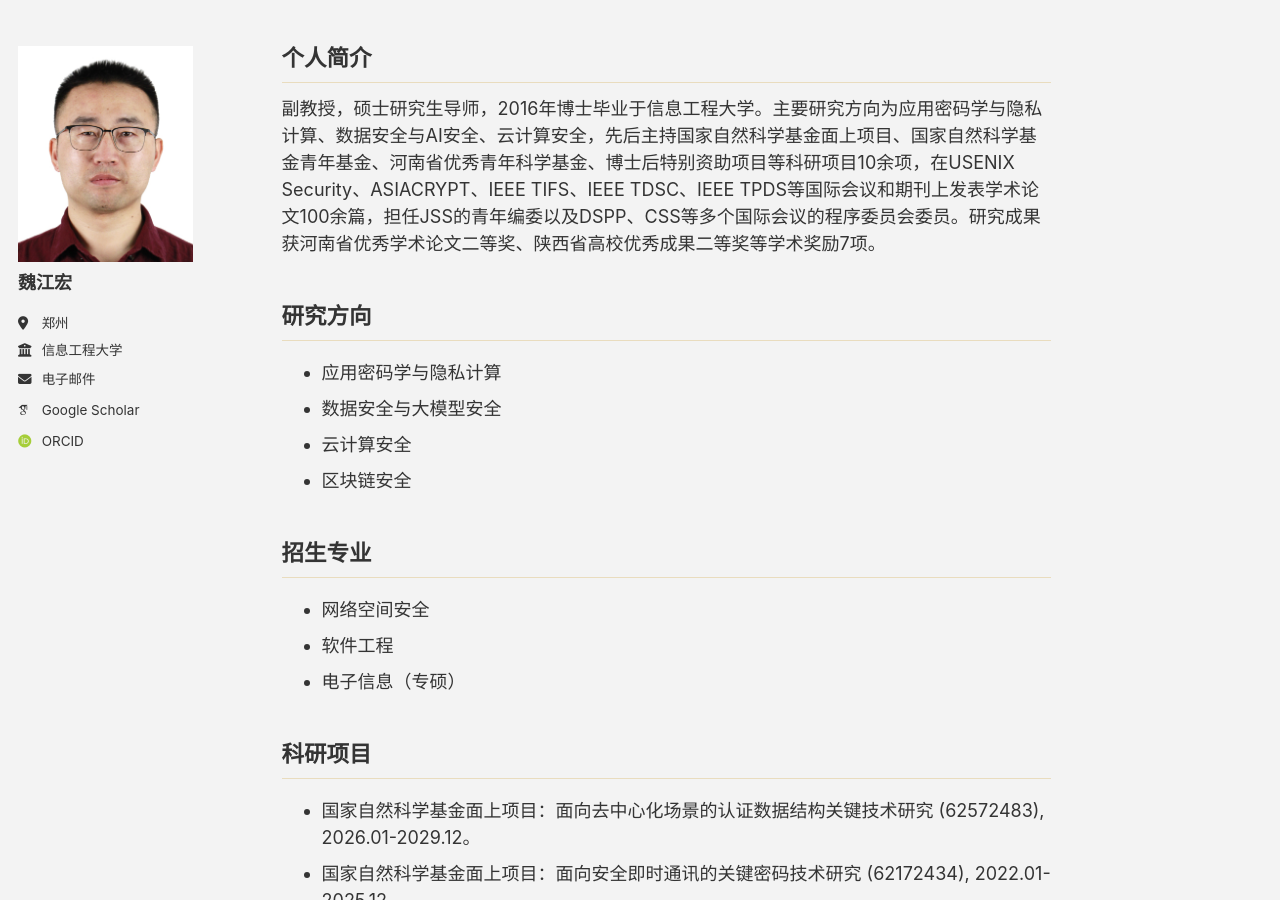
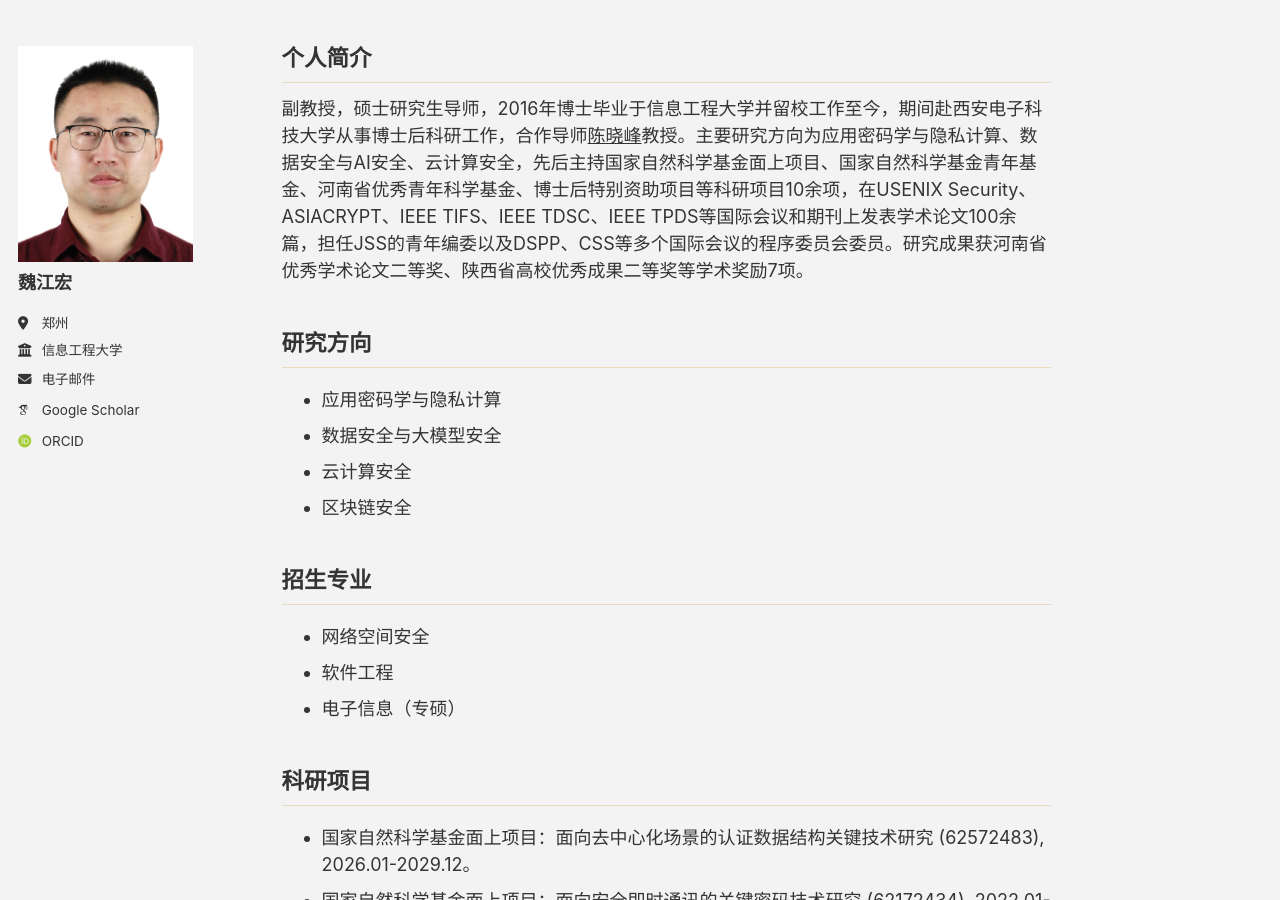
Before and after one commit to jhw-crypt/jhw-crypt.github.io, a Jekyll site: the page built from _pages/about.md, in a window 1280 px wide and 900 px high. Built offline with Jekyll 4.4.1, drawn with Linux system fonts in a browser that asks for light colours; some web fonts are replaced; a script bundle is joined from its source files by our own code; library files that are not in the unit come from our copies.

Commit message:
Update about.md

```diff
--- a/_pages/about.md
+++ b/_pages/about.md
@@ -7,7 +7,7 @@
   - /about.html
 ---
 ## 个人简介
-副教授，硕士研究生导师，2016年博士毕业于信息工程大学。主要研究方向为应用密码学与隐私计算、数据安全与AI安全、云计算安全，先后主持国家自然科学基金面上项目、国家自然科学基金青年基金、河南省优秀青年科学基金、博士后特别资助项目等科研项目10余项，在USENIX Security、ASIACRYPT、IEEE TIFS、IEEE TDSC、IEEE TPDS等国际会议和期刊上发表学术论文100余篇，担任JSS的青年编委以及DSPP、CSS等多个国际会议的程序委员会委员。研究成果获河南省优秀学术论文二等奖、陕西省高校优秀成果二等奖等学术奖励7项。
+副教授，硕士研究生导师，2016年博士毕业于信息工程大学并留校工作至今，期间赴西安电子科技大学从事博士后科研工作，合作导师[陈晓峰](https://web.xidian.edu.cn/xfchen/index.html)教授。主要研究方向为应用密码学与隐私计算、数据安全与AI安全、云计算安全，先后主持国家自然科学基金面上项目、国家自然科学基金青年基金、河南省优秀青年科学基金、博士后特别资助项目等科研项目10余项，在USENIX Security、ASIACRYPT、IEEE TIFS、IEEE TDSC、IEEE TPDS等国际会议和期刊上发表学术论文100余篇，担任JSS的青年编委以及DSPP、CSS等多个国际会议的程序委员会委员。研究成果获河南省优秀学术论文二等奖、陕西省高校优秀成果二等奖等学术奖励7项。
 
 
 ## 研究方向
```
